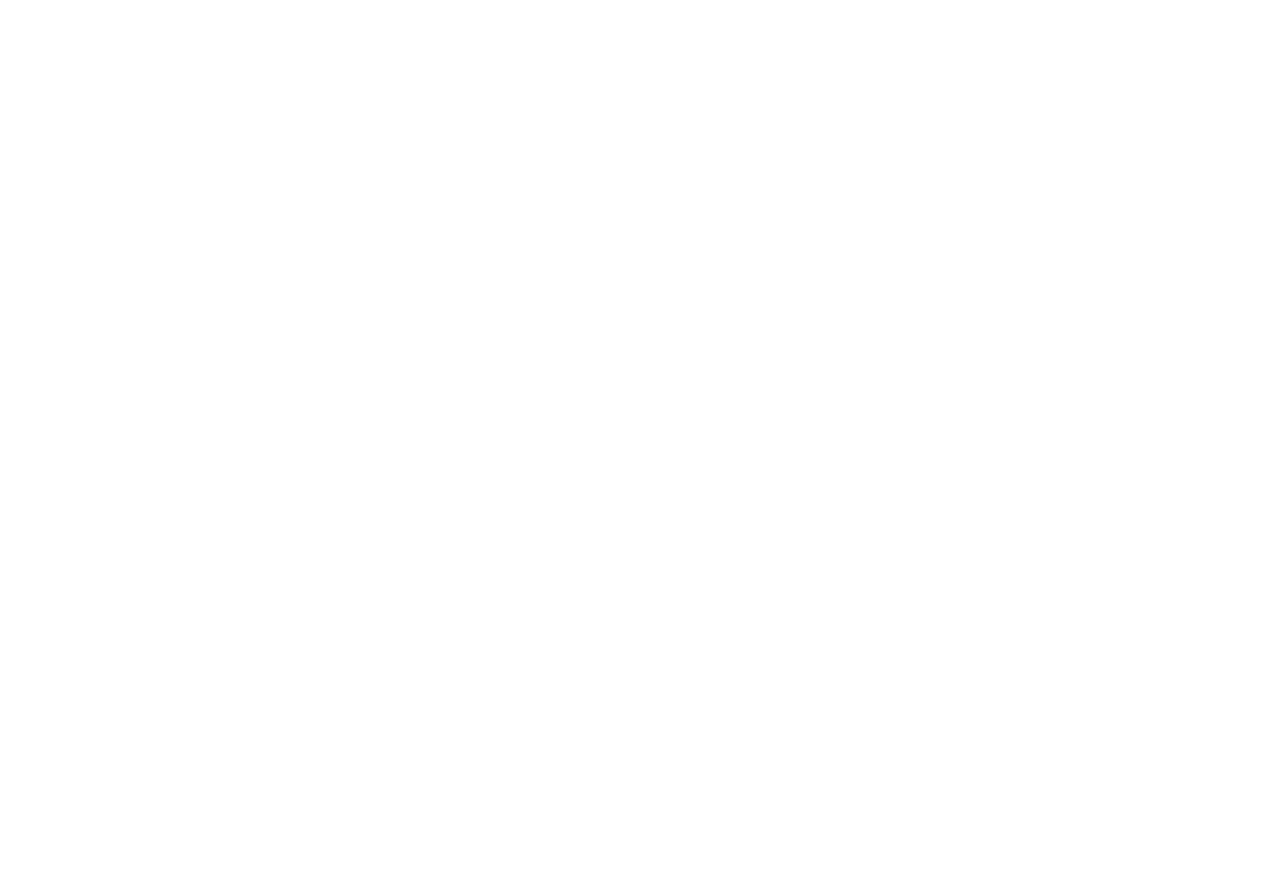
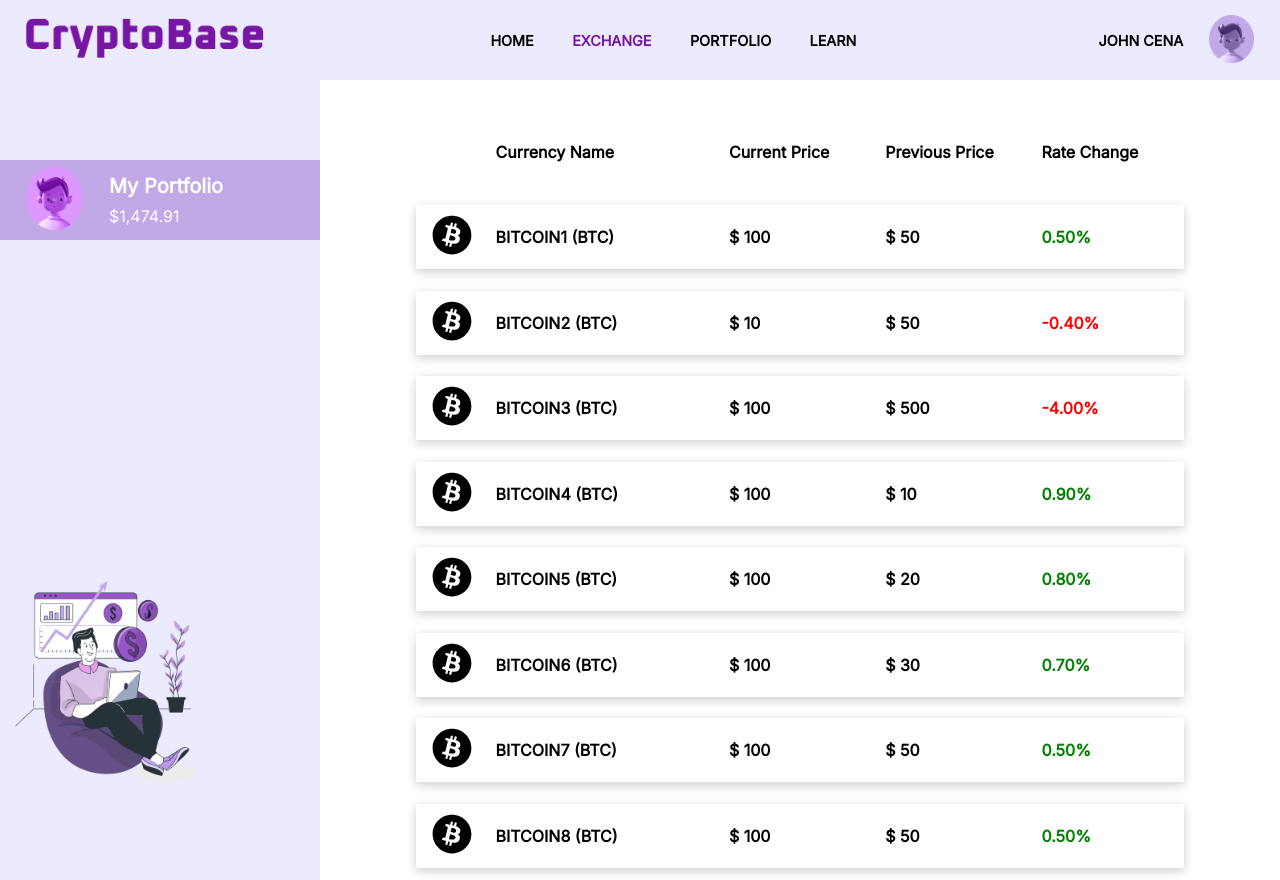
Before and after one commit to DevavratDubale/CryptoBase, a React (Create React App) app: page /exchange in a window 1280 px wide. Before the commit the page ends 800 px from the top, so only its background shows below. Built offline with nearby package versions, Linux system fonts and the light colour scheme.

Commit message:
Added cards to exchange page

```diff
--- a/package.json
+++ b/package.json
@@ -10,6 +10,7 @@
     "@testing-library/jest-dom": "^5.16.2",
     "@testing-library/react": "^12.1.3",
     "@testing-library/user-event": "^13.5.0",
+    "framer-motion": "^6.2.8",
     "react": "^17.0.2",
     "react-dom": "^17.0.2",
     "react-icons": "^4.3.1",
--- a/src/App.css
+++ b/src/App.css
@@ -120,6 +120,7 @@
 .main-content{
   width: 75vw;
   height: 100vh;
+  overflow: scroll;
 }
 
 .main-content-heading{
@@ -353,3 +354,15 @@
   background-image: -webkit-linear-gradient(45deg, #ffffff 0%, #000000 100%);
   background-image: linear-gradient(45deg, #ffffff 0%, #000000 100%);
 }
+
+.normal-card,.expanded-card{
+  box-shadow: 0 3px 10px rgb(0 0 0 / 0.2);
+}
+
+.tempCoin-icon{
+  font-size: 5vh;
+}
+
+.exchange-cards{
+  margin-top: 10vh;
+}
--- a/src/App.js
+++ b/src/App.js
@@ -4,8 +4,12 @@
 import NavBar from './NavBar';
 import Learn from './Learn';
 import Portfolio from './Portfolio';
+import Exchange from './Exchange';
 
 function App() {
+  const balance = (1474.9109).toFixed(2);
+  const changeInBalance = (301.93).toFixed(2);
+
   return (
     <Router>
 
@@ -15,13 +19,13 @@
         <NavBar />
             <HomePage />
           </Route>
-          <Route exact path="/learn">
-          <NavBar />
-            <Learn />
-          </Route>
           <Route exact path="/portfolio">
           <NavBar />
-            <Portfolio />
+            <Portfolio balance={balance} changeInBalance={changeInBalance}/>
+          </Route>
+          <Route exact path="/exchange">
+          <NavBar />
+            <Exchange balance={balance} changeInBalance={changeInBalance}/>
           </Route>
 
         </Switch>
--- /dev/null
+++ b/src/Card.js
@@ -0,0 +1,62 @@
+import {AnimateSharedLayout, motion} from 'framer-motion'
+import { useState } from "react";
+import { IconContext } from "react-icons/lib";
+import { FaBitcoin } from "react-icons/fa";
+function Card({crypto_name , crypto_symbol , crypto_currPrice , crypto_prevPrice}) {
+const [open,setOpen]=useState(false)
+return <AnimateSharedLayout>
+{open?
+
+<motion.div onClick = {()=>setOpen(false)}
+            className='expanded-card'
+            layoutId="expandable-card" style={{width:"60vw" , marginLeft:"auto" , marginRight:"auto"}}>
+<motion.h2
+          className='expanded-card-h'
+          layoutId="expandable-card-h">
+          <table style={{ width:"100%", textAlign:"left" , height:"8vh", marginLeft:"1vw"}}>
+    <tr>
+      <th style={{ width:"8%", fontSize:"2vh" }}>
+        <IconContext.Provider value={{ className: "tempCoin-icon" }}>
+          <FaBitcoin />
+        </IconContext.Provider>
+      </th>
+      <th style={{ width:"30%", fontSize:"2vh",  }}>{crypto_name + " (" + crypto_symbol + ")"}</th>
+      <th style={{ width:"20%", fontSize:"2vh",  }}>{"$ " + crypto_currPrice}</th>
+      <th style={{ width:"20%", fontSize:"2vh",  }}>{"$ " + crypto_prevPrice}</th>
+      <th style={{ width:"20%", fontSize:"2vh", color: ((crypto_currPrice - crypto_prevPrice)<0)?"red":"green" }}>{((crypto_currPrice - crypto_prevPrice)/100).toFixed(2) + "%"}</th>
+    </tr>
+  </table></motion.h2>
+            <p>Lorem ipsum dolor sit amet consectetur adipisicing elit.
+            Voluptate aliquam molestiae ratione sint magnam sequi fugiat u
+            llam earum distinctio fuga iure, ad odit repudiandae modi est alias ipsum aperiam.
+            Culpa?
+            Lorem ipsum dolor sit amet consectetur adipisicing elit. Rem, iure vero dolorem amet expedita, porro ut ab quae suscipit soluta magnam consequatur quidem culpa provident harum incidunt quod odit rerum!
+            Lorem ipsum dolor sit amet consectetur adipisicing elit. Ullam quidem nemo nulla culpa, perspiciatis accusantium non excepturi et blanditiis impedit delectus commodi hic debitis maiores cum quibusdam cupiditate necessitatibus dicta.
+            Lorem ipsum dolor sit amet consectetur, adipisicing elit. Commodi temporibus, id cum veniam recusandae perspiciatis totam eveniet quasi soluta quia. Assumenda adipisci cupiditate facere accusantium odit sequi quidem cum quaerat?
+            </p>
+</motion.div>
+:
+
+<motion.div onClick={()=>setOpen(true)}
+            className="normal-card"
+            layoutId="expandable-card" style={{width:"60vw" , marginLeft:"auto" , marginRight:"auto", height:"8vh"}}>
+<motion.h1 layoutId="expandable-card-h">
+  <table style={{ width:"100%", textAlign:"left" , height:"8vh", marginLeft:"1vw"}}>
+    <tr>
+      <th style={{ width:"8%", fontSize:"2vh" }}>
+        <IconContext.Provider value={{ className: "tempCoin-icon" }}>
+          <FaBitcoin />
+        </IconContext.Provider>
+      </th>
+      <th style={{ width:"30%", fontSize:"2vh",  }}>{crypto_name + " (" + crypto_symbol + ")"}</th>
+      <th style={{ width:"20%", fontSize:"2vh",  }}>{"$ " + crypto_currPrice}</th>
+      <th style={{ width:"20%", fontSize:"2vh",  }}>{"$ " + crypto_prevPrice}</th>
+      <th style={{ width:"20%", fontSize:"2vh", color: ((crypto_currPrice - crypto_prevPrice)<0)?"red":"green" }}>{((crypto_currPrice - crypto_prevPrice)/100).toFixed(2) + "%"}</th>
+    </tr>
+  </table>
+</motion.h1>
+</motion.div>
+}
+</AnimateSharedLayout>
+}
+export default Card;
--- /dev/null
+++ b/src/Exchange.js
@@ -0,0 +1,38 @@
+import Sidebar from "./Sidebar";
+import Card from "./Card";
+
+const Exchange = ({balance , changeInBalance}) => {
+    return (
+        <div className="total-area">
+            <Sidebar balance={balance}/>
+            <div className="main-content">
+                <div className="exchange-cards" style={{width:"60vw", textAlign:"left", margin:"auto", marginTop:"5vh"}}>
+                    <table style={{ marginLeft:"1vw", height:"8vh", width:"100%"}}>
+                        <tr>
+                        <th style={{ width:"8%", fontSize:"2vh" }}>
+
+                        </th>
+                        <th style={{ width:"30%", fontSize:"2vh" }}>Currency Name</th>
+                        <th style={{ width:"20%", fontSize:"2vh" }}>Current Price</th>
+                        <th style={{ width:"20%", fontSize:"2vh" }}>Previous Price</th>
+                        <th style={{ width:"20%", fontSize:"2vh" }}>Rate Change</th>
+                        </tr>
+                    </table>
+                    <Card crypto_name={"BITCOIN1"} crypto_symbol={"BTC"} crypto_currPrice={100} crypto_prevPrice={50}/>
+                    <Card crypto_name={"BITCOIN2"} crypto_symbol={"BTC"} crypto_currPrice={10} crypto_prevPrice={50}/>
+                    <Card crypto_name={"BITCOIN3"} crypto_symbol={"BTC"} crypto_currPrice={100} crypto_prevPrice={500}/>
+                    <Card crypto_name={"BITCOIN4"} crypto_symbol={"BTC"} crypto_currPrice={100} crypto_prevPrice={10}/>
+                    <Card crypto_name={"BITCOIN5"} crypto_symbol={"BTC"} crypto_currPrice={100} crypto_prevPrice={20}/>
+                    <Card crypto_name={"BITCOIN6"} crypto_symbol={"BTC"} crypto_currPrice={100} crypto_prevPrice={30}/>
+                    <Card crypto_name={"BITCOIN7"} crypto_symbol={"BTC"} crypto_currPrice={100} crypto_prevPrice={50}/>
+                    <Card crypto_name={"BITCOIN8"} crypto_symbol={"BTC"} crypto_currPrice={100} crypto_prevPrice={50}/>
+                    <Card crypto_name={"BITCOIN9"} crypto_symbol={"BTC"} crypto_currPrice={100} crypto_prevPrice={50}/>
+                    <Card crypto_name={"BITCOIN10"} crypto_symbol={"BTC"} crypto_currPrice={100} crypto_prevPrice={50}/>
+                    <Card crypto_name={"BITCOIN11"} crypto_symbol={"BTC"} crypto_currPrice={100} crypto_prevPrice={50}/>
+                </div>
+            </div>
+        </div>
+    );
+}
+
+export default Exchange;
--- a/src/Portfolio.js
+++ b/src/Portfolio.js
@@ -1,5 +1,3 @@
-import sidebarImage from './assets/SidebarImage.png'
-import dpalt from './assets/DisplayPictureAlt.png'
 import { styled } from '@mui/material/styles';
 import Button from '@mui/material/Button';
 import { IconContext } from "react-icons/lib";
@@ -7,6 +5,7 @@
 import { FaPlus } from 'react-icons/fa';
 import PortfolioTable from './PortfolioTable';
 import PortfolioChart from './PortfolioChart';
+import Sidebar from './Sidebar';
 
 const ColorButtonA = styled(Button)(({ theme }) => ({
     color: "white",
@@ -27,30 +26,11 @@
     return x.toString().replace(/\B(?=(\d{3})+(?!\d))/g, ",");
 }
 
-const Portfolio = () => {
+const Portfolio = ({balance,changeInBalance}) => {
 
-
-    const balance = (1474.9109).toFixed(2);
-    const changeInBalance = (301.93).toFixed(2);
     return(
         <div className="total-area">
-            <div className="sidebar">
-            <div className="portfolio-info">
-                <div className="useless-space" style={{height:"10vh"}}></div>
-                <div className="portfolio">
-                  <div className="portfolio-log">
-                    <img src={dpalt} alt=""/>
-                  </div>
-                  <div className="portfolio-text">
-                      <div className="portfolio-text-up">My Portfolio</div>
-                      <div className="portfolio-text-down">${numberWithCommas(balance)}</div>
-                  </div>
-                </div>
-            </div>
-            <div className="sidebar-img">
-                <img src={sidebarImage} alt=""/>
-            </div>
-        </div>
+            <Sidebar balance={balance}/>
             <div className="main-content">
                 <div className="main-content-heading">
                     <div className="main-content-heading-up">
--- /dev/null
+++ b/src/Sidebar.js
@@ -0,0 +1,31 @@
+import sidebarImage from './assets/SidebarImage.png'
+import dpalt from './assets/DisplayPictureAlt.png'
+
+
+function numberWithCommas(x) {
+    return x.toString().replace(/\B(?=(\d{3})+(?!\d))/g, ",");
+}
+
+const Sidebar = ({balance}) => {
+    return (
+        <div className="sidebar">
+                <div className="portfolio-info">
+                    <div className="useless-space" style={{height:"10vh"}}></div>
+                    <div className="portfolio">
+                    <div className="portfolio-log">
+                        <img src={dpalt} alt=""/>
+                    </div>
+                    <div className="portfolio-text">
+                        <div className="portfolio-text-up">My Portfolio</div>
+                        <div className="portfolio-text-down">${numberWithCommas(balance)}</div>
+                    </div>
+                    </div>
+                </div>
+                <div className="sidebar-img">
+                    <img src={sidebarImage} alt=""/>
+                </div>
+        </div>
+    );
+}
+
+export default Sidebar;
```
Also changed, not shown: 1 other file (tests, documents, lock files or other folders). Lines whose indentation alone changed are shown as unchanged.
